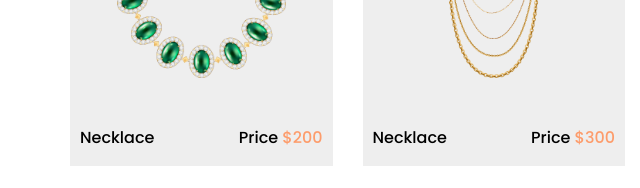
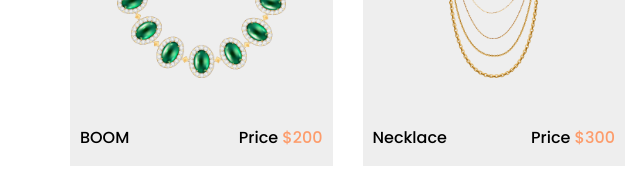
Before and after one commit to manjumunch/jewelshop, a plain HTML site: page index.html in a window 1280 px wide. Shown: the part 1100-1288 px from the top of the page, 0-640 px from the left. Drawn offline with nearby package versions, Linux system fonts and the light colour scheme.

Commit message:
Update index.html

```diff
--- a/index.html
+++ b/index.html
@@ -107,7 +107,7 @@
               </div>
               <div class="detail-box">
                 <h6>
-                  Necklace
+                  BOOM
                 </h6>
                 <h6>
                   Price
```
